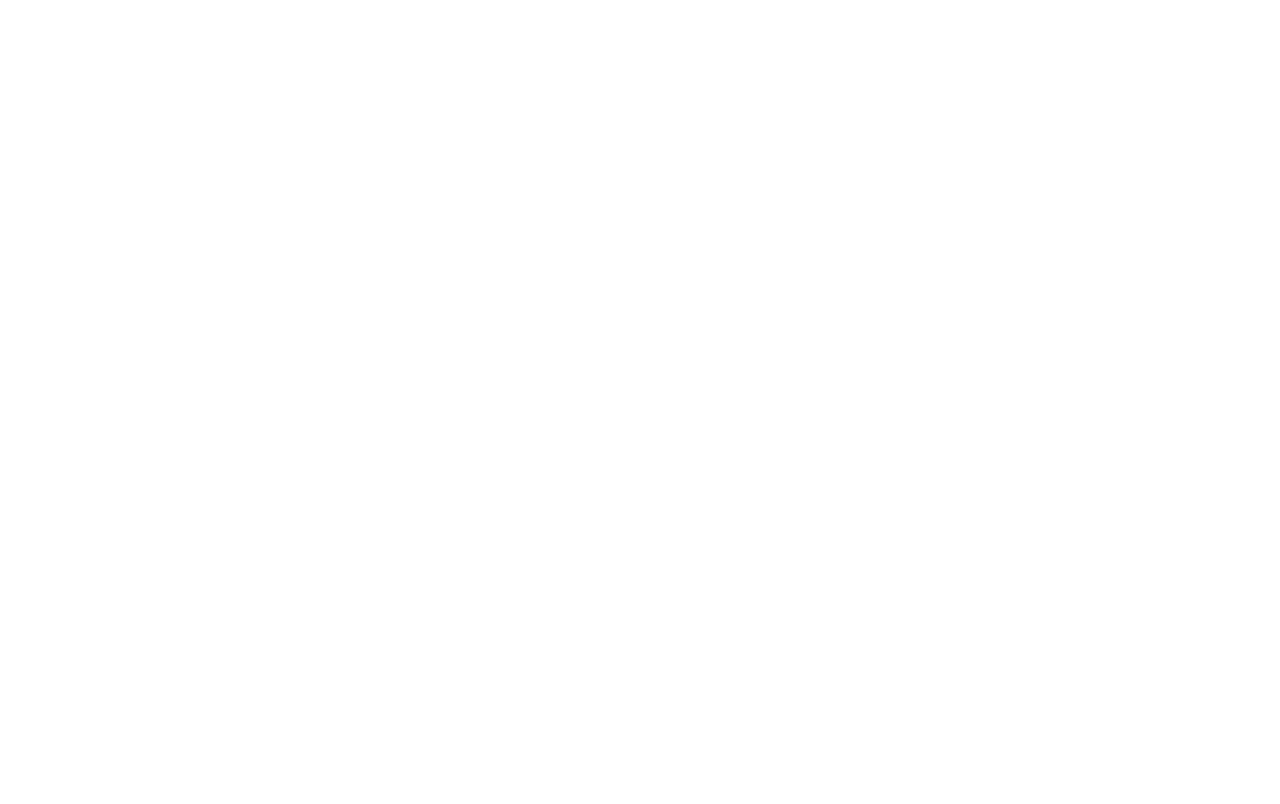
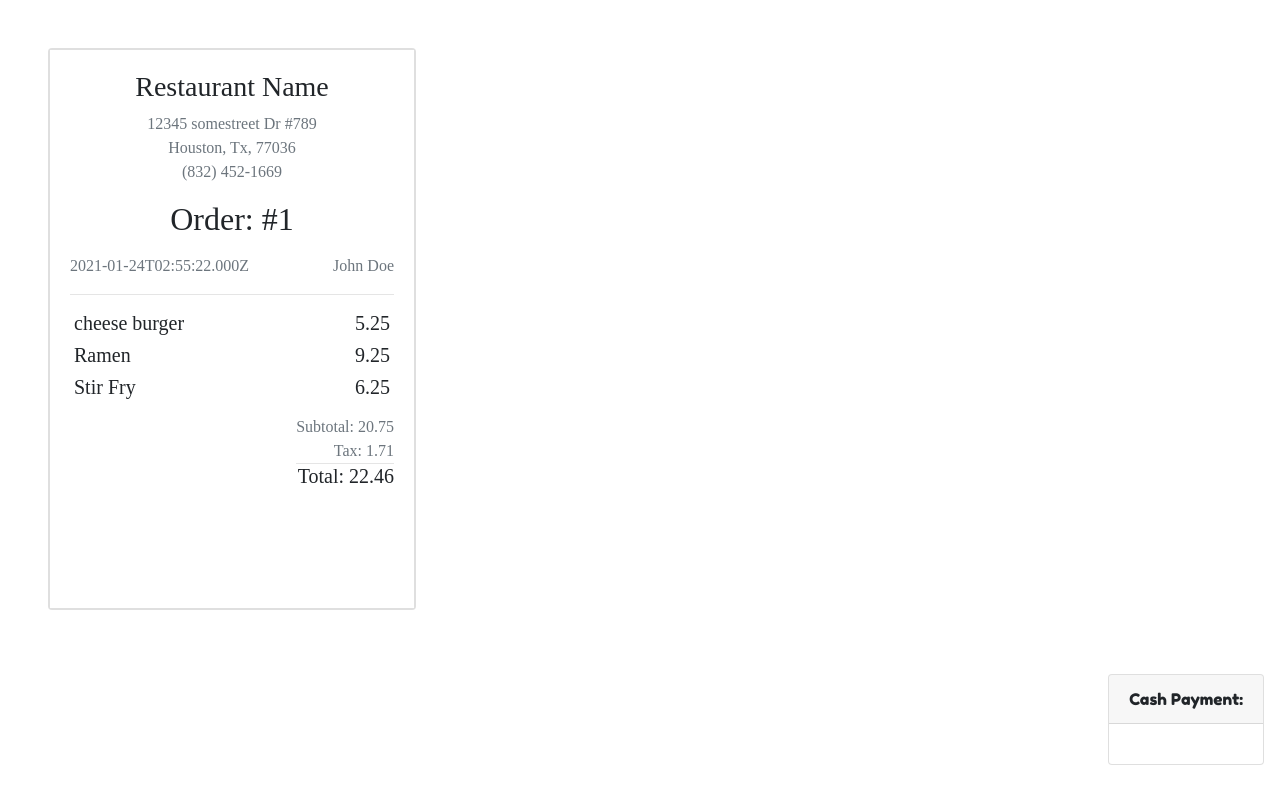
Before and after one commit to FanghanHu/Chirper, a React (Create React App) app in the folder client/: page /payment in a window 1280 px wide. Shown: the top 804 px of the page. Built offline with nearby package versions, Linux system fonts and the light colour scheme.

Commit message:
added payment page

```diff
--- a/client/src/App.js
+++ b/client/src/App.js
@@ -6,6 +6,7 @@
 import OrderPage from "./components/OrderPage";
 import RecallPage from "./components/RecallPage";
 import TableSelection from "./components/TableSelection";
+import PaymentPage from "./components/PaymentPage";
 import { UserProvider } from "./Contexts/user-context";
 
 
@@ -37,6 +38,10 @@
           <Route path="/orderpage" exact>
             <OrderPage />
           </Route>
+
+          <Route path="/payment" exact>
+            <PaymentPage/>
+          </Route>
         </Router>
       </UserProvider>
     </>
--- a/client/src/components/PaymentPage/index.js
+++ b/client/src/components/PaymentPage/index.js
@@ -1,17 +1,223 @@
 import React from "react";
+import ReceiptPreview from "../ReceiptPreview";
 
 function PaymentPage() {
-    return (
-        <>
+    return(
+    <>
+    <div className="card m-5" style={{width: "23rem"}}>
+        <ReceiptPreview order={{
+            "id": 1,
+            "orderNumber": "#1",
+            "status": "OPEN",
+            "createdAt": "2021-01-24T02:55:22.000Z",
+            "updatedAt": "2021-01-24T02:55:22.000Z",
+            "creatorId": 1,
+            "creator": {
+                "id": 1,
+                "fullName": "John Doe",
+                "username": "username",
+                "password": "password",
+                "accessCode": "0",
+                "isManager": true,
+                "createdAt": "2021-01-24T02:55:22.000Z",
+                "updatedAt": "2021-01-24T02:55:22.000Z"
+            },
+            "Payments": [
+                {
+                    "id": 1,
+                    "amount": 5,
+                    "type": "CASH",
+                    "status": "OPEN",
+                    "createdAt": "2021-01-24T02:55:23.000Z",
+                    "updatedAt": "2021-01-24T02:55:23.000Z",
+                    "OrderId": 1,
+                    "cashierId": 1,
+                    "cashier": {
+                        "id": 1,
+                        "fullName": "John Doe",
+                        "username": "username",
+                        "password": "password",
+                        "accessCode": "0",
+                        "isManager": true,
+                        "createdAt": "2021-01-24T02:55:22.000Z",
+                        "updatedAt": "2021-01-24T02:55:22.000Z"
+                    },
+                    "Logs": []
+                }
+            ],
+            "OrderItems": [
+                {
+                    "id": 1,
+                    "itemName": "cheese burger",
+                    "price": 5.25,
+                    "tax": 0.0825,
+                    "status": "OPEN",
+                    "createdAt": "2021-01-24T02:55:23.000Z",
+                    "updatedAt": "2021-01-24T02:55:23.000Z",
+                    "OrderId": 1,
+                    "ItemId": null,
+                    "serverId": 1,
+                    "Item": null,
+                    "server": {
+                        "id": 1,
+                        "fullName": "John Doe",
+                        "username": "username",
+                        "password": "password",
+                        "accessCode": "0",
+                        "isManager": true,
+                        "createdAt": "2021-01-24T02:55:22.000Z",
+                        "updatedAt": "2021-01-24T02:55:22.000Z"
+                    },
+                    "Logs": []
+                },
+                {
+                    "id": 2,
+                    "itemName": "Ramen",
+                    "price": 9.25,
+                    "tax": 0.0825,
+                    "status": "OPEN",
+                    "createdAt": "2021-01-24T20:32:54.000Z",
+                    "updatedAt": "2021-01-24T20:32:54.000Z",
+                    "OrderId": 1,
+                    "ItemId": 1,
+                    "serverId": 1,
+                    "Item": {
+                        "id": 1,
+                        "itemName": "Cheeseburger",
+                        "price": 3.25,
+                        "tax": 0.0825,
+                        "createdAt": "2021-01-24T02:55:22.000Z",
+                        "updatedAt": "2021-01-24T02:55:22.000Z",
+                        "Menus": [
+                            {
+                                "id": 1,
+                                "menuName": "Main Menu",
+                                "createdAt": "2021-01-24T02:55:22.000Z",
+                                "updatedAt": "2021-01-24T02:55:22.000Z",
+                                "menuItems": {
+                                    "createdAt": "2021-01-24T02:55:22.000Z",
+                                    "updatedAt": "2021-01-24T02:55:22.000Z",
+                                    "ItemId": 1,
+                                    "MenuId": 1
+                                }
+                            }
+                        ]
+                    },
+                    "server": {
+                        "id": 1,
+                        "fullName": "John Doe",
+                        "username": "username",
+                        "password": "password",
+                        "accessCode": "0",
+                        "isManager": true,
+                        "createdAt": "2021-01-24T02:55:22.000Z",
+                        "updatedAt": "2021-01-24T02:55:22.000Z"
+                    },
+                    "Logs": []
+                },
+                {
+                    "id": 3,
+                    "itemName": "Stir Fry",
+                    "price": 6.25,
+                    "tax": 0.0825,
+                    "status": "OPEN",
+                    "createdAt": "2021-01-24T20:32:54.000Z",
+                    "updatedAt": "2021-01-24T20:32:54.000Z",
+                    "OrderId": 1,
+                    "ItemId": 2,
+                    "serverId": 1,
+                    "Item": {
+                        "id": 2,
+                        "itemName": "Spicy Chicken Burger",
+                        "price": 4,
+                        "tax": 0.0825,
+                        "createdAt": "2021-01-24T02:55:22.000Z",
+                        "updatedAt": "2021-01-24T02:55:22.000Z",
+                        "Menus": [
+                            {
+                                "id": 1,
+                                "menuName": "Main Menu",
+                                "createdAt": "2021-01-24T02:55:22.000Z",
+                                "updatedAt": "2021-01-24T02:55:22.000Z",
+                                "menuItems": {
+                                    "createdAt": "2021-01-24T02:55:22.000Z",
+                                    "updatedAt": "2021-01-24T02:55:22.000Z",
+                                    "ItemId": 2,
+                                    "MenuId": 1
+                                }
+                            }
+                        ]
+                    },
+                    "server": {
+                        "id": 1,
+                        "fullName": "John Doe",
+                        "username": "username",
+                        "password": "password",
+                        "accessCode": "0",
+                        "isManager": true,
+                        "createdAt": "2021-01-24T02:55:22.000Z",
+                        "updatedAt": "2021-01-24T02:55:22.000Z"
+                    },
+                    "Logs": []
+                }
+            ],
+            "Logs": [],
+            "Customers": [
+                {
+                    "id": 1,
+                    "fullName": "Steve Lee",
+                    "phone": "123-456-7890",
+                    "address": "12345 someStree st",
+                    "city": "someCity",
+                    "state": "someState",
+                    "zip": "12345",
+                    "note": "He runs",
+                    "createdAt": "2021-01-24T02:55:22.000Z",
+                    "updatedAt": "2021-01-24T02:55:22.000Z",
+                    "customerOrders": {
+                        "createdAt": "2021-01-24T02:55:23.000Z",
+                        "updatedAt": "2021-01-24T02:55:23.000Z",
+                        "CustomerId": 1,
+                        "OrderId": 1
+                    }
+                }
+            ],
+            "Tables": [
+                {
+                    "id": 1,
+                    "tableName": "T1",
+                    "x": 25,
+                    "y": 25,
+                    "createdAt": "2021-01-24T02:55:22.000Z",
+                    "updatedAt": "2021-01-24T02:55:22.000Z",
+                    "TableAreaId": 1,
+                    "orderTables": {
+                        "createdAt": "2021-01-24T02:55:23.000Z",
+                        "updatedAt": "2021-01-24T02:55:23.000Z",
+                        "OrderId": 1,
+                        "TableId": 1
+                    },
+                    "TableArea": {
+                        "id": 1,
+                        "areaName": "Main Area",
+                        "createdAt": "2021-01-24T02:55:22.000Z",
+                        "updatedAt": "2021-01-24T02:55:22.000Z"
+                    }
+                }
+            ]
+        }}/>
+    </div>
+
+    <div className="card m-3" style={{float: "right"}}>
+            <div className="card-header">
+            Cash Payment:
+            </div>
+        <div className="card-body">
+        </div>
+    </div>
 
 
-
-
-
-
-
-
-        </>
+    </>
     )
 }
 
```
